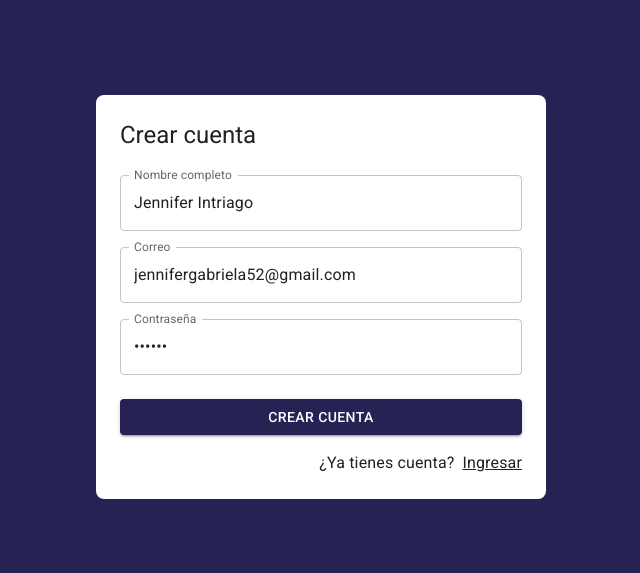
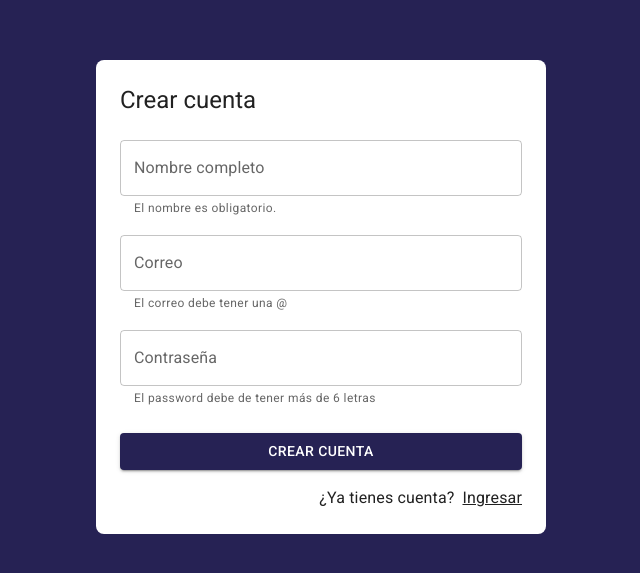
Before and after one commit to jennIntriago/journal-app, a React (Vite) app: page /auth/register in a window 1280 px wide. Shown: the part 103-676 px from the top of the page, without its empty margins (319-959 px from the left). Built offline with nearby package versions, Linux system fonts and the light colour scheme.

Commit message:
Mostrar errores por pantalla

```diff
--- a/src/auth/pages/RegisterPage.jsx
+++ b/src/auth/pages/RegisterPage.jsx
@@ -3,11 +3,12 @@
 import { Button, Grid, Link, TextField, Typography } from "@mui/material";
 import { AuthLayout } from "../layout/AuthLayout";
 import { useForm } from "../../hooks/useForm";
+import { useState } from "react";
 
 const formData = {
-  email: "jennifergabriela52@gmail.com",
-  password: "123455",
-  displayName: "Jennifer Intriago",
+  email: "",
+  password: "",
+  displayName: "",
 };
 
 //Mis validaciones
@@ -21,6 +22,8 @@
 };
 
 export const RegisterPage = () => {
+  const [formSubmitted, setFormSubmitted] = useState(false);
+
   const {
     formState,
     displayName,
@@ -35,6 +38,7 @@
 
   const onSubmit = (event) => {
     event.preventDefault();
+    setFormSubmitted(true);
     console.log(formState);
   };
   return (
@@ -50,7 +54,7 @@
               name="displayName"
               value={displayName}
               onChange={onInputChange}
-              error={displayNameValid}
+              error={!!displayNameValid && formSubmitted}
               helperText={displayNameValid}
             />
           </Grid>
@@ -64,6 +68,8 @@
               name="email"
               value={email}
               onChange={onInputChange}
+              error={!!emailValid && formSubmitted}
+              helperText={emailValid}
             />
           </Grid>
 
@@ -76,6 +82,8 @@
               name="password"
               value={password}
               onChange={onInputChange}
+              error={!!passwordValid && formSubmitted}
+              helperText={passwordValid}
             />
           </Grid>
 
--- a/src/hooks/useForm.js
+++ b/src/hooks/useForm.js
@@ -1,4 +1,4 @@
-import { useEffect, useState } from "react";
+import { useEffect, useMemo, useState } from "react";
 
 export const useForm = (initialForm = {}, formValidations = {}) => {
   const [formState, setFormState] = useState(initialForm);
@@ -9,6 +9,13 @@
   useEffect(() => {
     createValidators();
   }, [formState]);
+
+  const isFormValid = useMemo(() => {
+    for (const formValue of Object.keys(formValidation)) {
+      if (formValidation[formValue] !== null) return false;
+    }
+    return true;
+  }, [formValidation]);
 
   const onInputChange = ({ target }) => {
     const { name, value } = target;
@@ -32,6 +39,7 @@
     }
 
     setFormValidation(formCheckedValues);
+    console.log(formCheckedValues);
   };
 
   return {
@@ -41,7 +49,7 @@
     onResetForm,
 
     ...formValidation,
-    formValidation,
+    isFormValid,
   };
 };
 // Footer;
```
